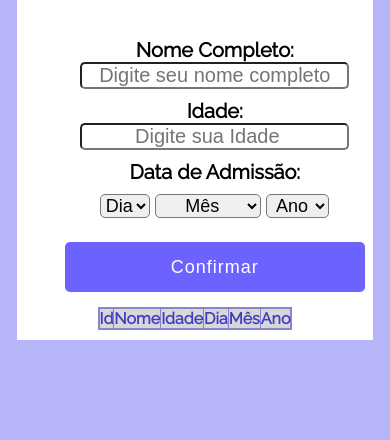
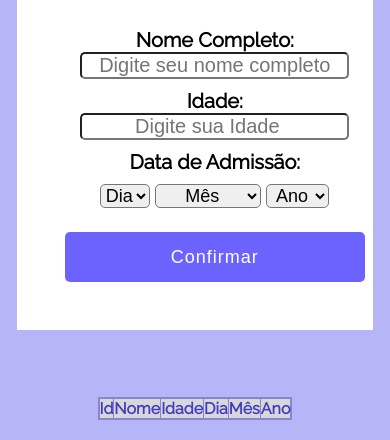
Before and after one commit to MilenaMarlim/formulario_tabela, a plain HTML site: page index.html in a window 390 px wide. Shown: the part 433-873 px from the top of the page. Before the commit the page ends 844 px from the top, so only its background shows below. Drawn offline with Linux system fonts and the light colour scheme.

Commit message:
Commit com ajustes no responsivo

```diff
--- a/assets/CSS/responsive.css
+++ b/assets/CSS/responsive.css
@@ -24,7 +24,16 @@
 
 @media(max-width: 890px) {
 
+    .container{
+        margin-top: 10%;
+    }
+
     table th{
         padding: 0px;
     }
 }
+
+@media(max-width: 768px) {
+table{
+    margin-top: 100px;
+}
```
